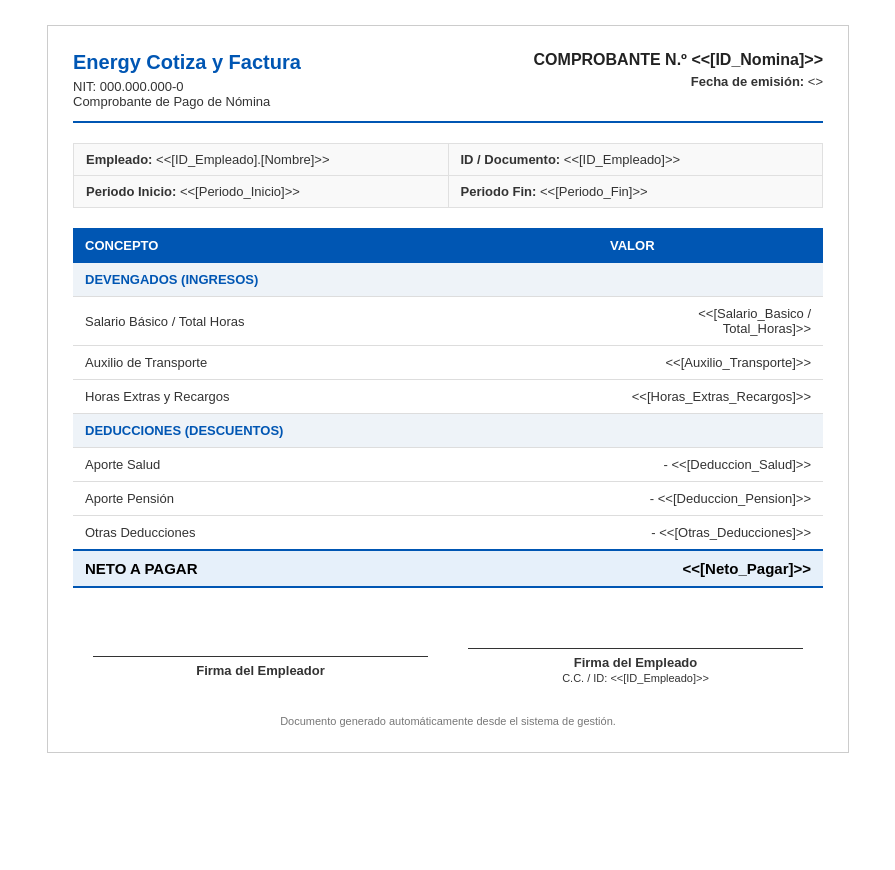
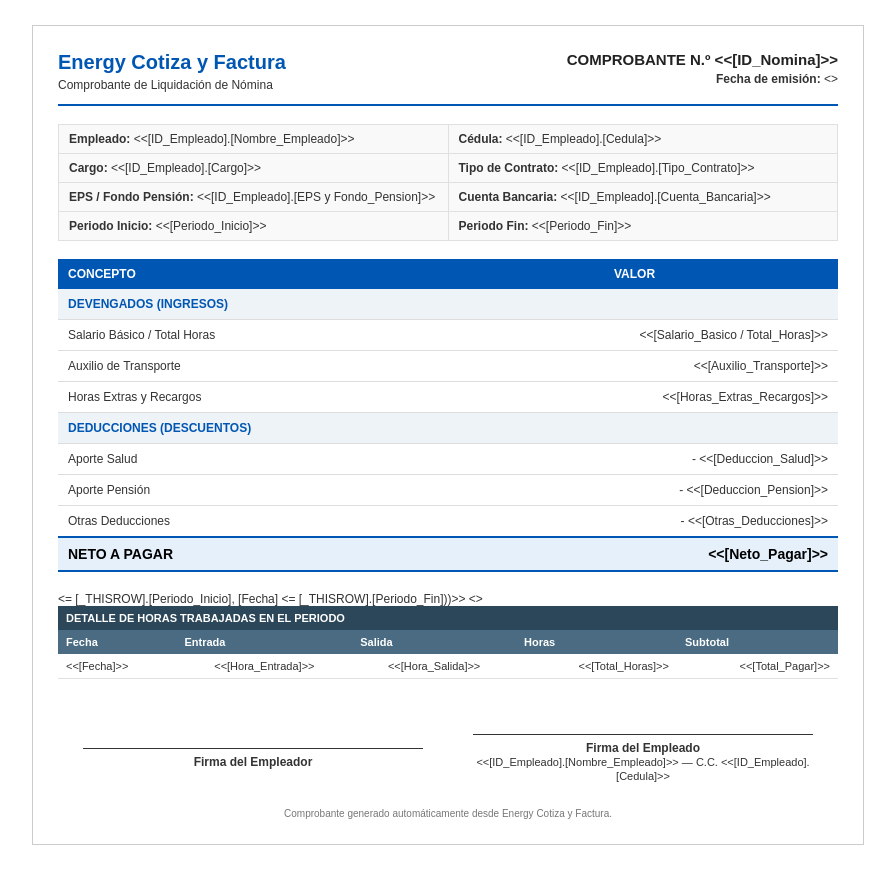
Before and after one commit to energysolucioneselectricasyref-cloud/Comprobante, a plain HTML site: page index.html in a window 1280 px wide. Shown: the whole page, without its empty margins (192-1087 px from the left). Before the commit the page ends 800 px from the top, so only its background shows below. Drawn offline with Linux system fonts and the light colour scheme.

Commit message:
Refine styles and update document content in index.html
Updated various styles and content in index.html for better layout and readability.

```diff
--- a/index.html
+++ b/index.html
@@ -8,10 +8,10 @@
       color: #333333;
       margin: 0;
       padding: 25px;
-      font-size: 13px;
+      font-size: 12px;
     }
     .container {
-      max-width: 750px;
+      max-width: 780px;
       margin: auto;
       border: 1px solid #cccccc;
       padding: 25px;
@@ -19,14 +19,14 @@
     .header {
       border-bottom: 2px solid #0056b3;
       padding-bottom: 12px;
-      margin-bottom: 20px;
+      margin-bottom: 18px;
       overflow: hidden;
     }
     .company-info {
       float: left;
     }
     .company-info h1 {
-      margin: 0 0 5px 0;
+      margin: 0 0 4px 0;
       font-size: 20px;
       color: #0056b3;
     }
@@ -35,19 +35,20 @@
       text-align: right;
     }
     .doc-info h2 {
-      margin: 0 0 5px 0;
-      font-size: 16px;
+      margin: 0 0 4px 0;
+      font-size: 15px;
       color: #222222;
     }
     .info-table {
       width: 100%;
       border-collapse: collapse;
-      margin-bottom: 20px;
+      margin-bottom: 18px;
       background-color: #f9f9f9;
     }
     .info-table td {
-      padding: 8px 12px;
+      padding: 7px 10px;
       border: 1px solid #e0e0e0;
+      width: 50%;
     }
     .details-table {
       width: 100%;
@@ -58,15 +59,34 @@
       background-color: #0056b3;
       color: #ffffff;
       text-align: left;
-      padding: 10px 12px;
-      font-size: 13px;
+      padding: 8px 10px;
+      font-size: 12px;
     }
     .details-table td {
-      padding: 9px 12px;
+      padding: 8px 10px;
       border-bottom: 1px solid #dddddd;
+    }
+    .sub-table {
+      width: 100%;
+      border-collapse: collapse;
+      margin-bottom: 20px;
+      font-size: 11px;
+    }
+    .sub-table th {
+      background-color: #4a6b82;
+      color: #ffffff;
+      text-align: left;
+      padding: 6px 8px;
+    }
+    .sub-table td {
+      padding: 6px 8px;
+      border-bottom: 1px solid #e0e0e0;
     }
     .text-right {
       text-align: right;
+    }
+    .text-center {
+      text-align: center;
     }
     .section-title {
       background-color: #eef3f8;
@@ -75,7 +95,7 @@
     }
     .total-row td {
       font-weight: bold;
-      font-size: 15px;
+      font-size: 14px;
       background-color: #e6f0fa;
       border-top: 2px solid #0056b3;
       border-bottom: 2px solid #0056b3;
@@ -83,13 +103,13 @@
     }
     .signatures {
       width: 100%;
-      margin-top: 60px;
+      margin-top: 55px;
       border-collapse: collapse;
     }
     .signatures td {
       width: 50%;
       text-align: center;
-      padding: 0 20px;
+      padding: 0 25px;
     }
     .sig-line {
       border-top: 1px solid #333333;
@@ -97,9 +117,9 @@
       font-weight: bold;
     }
     .footer {
-      margin-top: 30px;
+      margin-top: 25px;
       text-align: center;
-      font-size: 11px;
+      font-size: 10px;
       color: #777777;
     }
   </style>
@@ -111,8 +131,7 @@
   <div class="header">
     <div class="company-info">
       <h1>Energy Cotiza y Factura</h1>
-      <div>NIT: 000.000.000-0</div>
-      <div>Comprobante de Pago de Nómina</div>
+      <div>Comprobante de Liquidación de Nómina</div>
     </div>
     <div class="doc-info">
       <h2>COMPROBANTE N.º <<[ID_Nomina]>></h2>
@@ -120,11 +139,19 @@
     </div>
   </div>
 
-  <!-- Datos del Empleado y Periodo -->
+  <!-- Datos completos desde la tabla Empleados -->
   <table class="info-table">
     <tr>
-      <td style="width: 50%;"><strong>Empleado:</strong> <<[ID_Empleado].[Nombre]>></td>
-      <td style="width: 50%;"><strong>ID / Documento:</strong> <<[ID_Empleado]>></td>
+      <td><strong>Empleado:</strong> <<[ID_Empleado].[Nombre_Empleado]>></td>
+      <td><strong>Cédula:</strong> <<[ID_Empleado].[Cedula]>></td>
+    </tr>
+    <tr>
+      <td><strong>Cargo:</strong> <<[ID_Empleado].[Cargo]>></td>
+      <td><strong>Tipo de Contrato:</strong> <<[ID_Empleado].[Tipo_Contrato]>></td>
+    </tr>
+    <tr>
+      <td><strong>EPS / Fondo Pensión:</strong> <<[ID_Empleado].[EPS y Fondo_Pension]>></td>
+      <td><strong>Cuenta Bancaria:</strong> <<[ID_Empleado].[Cuenta_Bancaria]>></td>
     </tr>
     <tr>
       <td><strong>Periodo Inicio:</strong> <<[Periodo_Inicio]>></td>
@@ -132,7 +159,7 @@
     </tr>
   </table>
 
-  <!-- Tabla de Devengados y Deducciones -->
+  <!-- Liquidación Principal -->
   <table class="details-table">
     <thead>
       <tr>
@@ -183,6 +210,33 @@
     </tbody>
   </table>
 
+  <!-- Detalle de Horas Trabajadas en el Periodo -->
+  <table class="sub-table">
+    <thead>
+      <tr>
+        <th colspan="5" style="background-color: #2c4759;">DETALLE DE HORAS TRABAJADAS EN EL PERIODO</th>
+      </tr>
+      <tr>
+        <th>Fecha</th>
+        <th class="text-center">Entrada</th>
+        <th class="text-center">Salida</th>
+        <th class="text-right">Horas</th>
+        <th class="text-right">Subtotal</th>
+      </tr>
+    </thead>
+    <tbody>
+      <<Start: SELECT(Horas_Trabajadas[ID_Registro], AND([ID_Empleado] = [_THISROW].[ID_Empleado], [Fecha] >= [_THISROW].[Periodo_Inicio], [Fecha] <= [_THISROW].[Periodo_Fin]))>>
+      <tr>
+        <td><<[Fecha]>></td>
+        <td class="text-center"><<[Hora_Entrada]>></td>
+        <td class="text-center"><<[Hora_Salida]>></td>
+        <td class="text-right"><<[Total_Horas]>></td>
+        <td class="text-right"><<[Total_Pagar]>></td>
+      </tr>
+      <<End>>
+    </tbody>
+  </table>
+
   <!-- Firmas -->
   <table class="signatures">
     <tr>
@@ -190,13 +244,16 @@
         <div class="sig-line">Firma del Empleador</div>
       </td>
       <td>
-        <div class="sig-line">Firma del Empleado<br><span style="font-weight: normal; font-size: 11px;">C.C. / ID: <<[ID_Empleado]>></span></div>
+        <div class="sig-line">
+          Firma del Empleado<br>
+          <span style="font-weight: normal; font-size: 11px;"><<[ID_Empleado].[Nombre_Empleado]>> — C.C. <<[ID_Empleado].[Cedula]>></span>
+        </div>
       </td>
     </tr>
   </table>
 
   <div class="footer">
-    Documento generado automáticamente desde el sistema de gestión.
+    Comprobante generado automáticamente desde Energy Cotiza y Factura.
   </div>
 </div>
 
```
